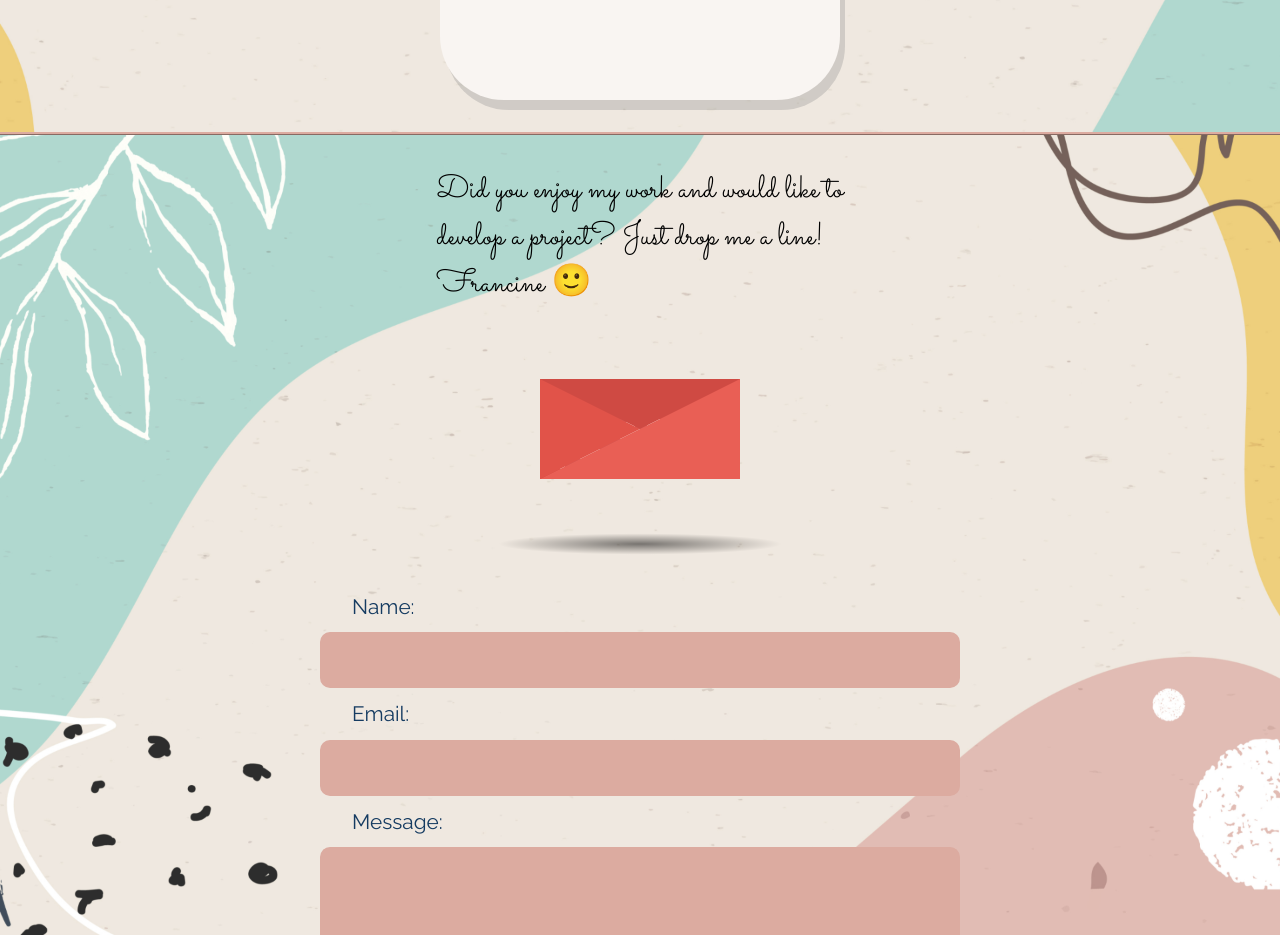
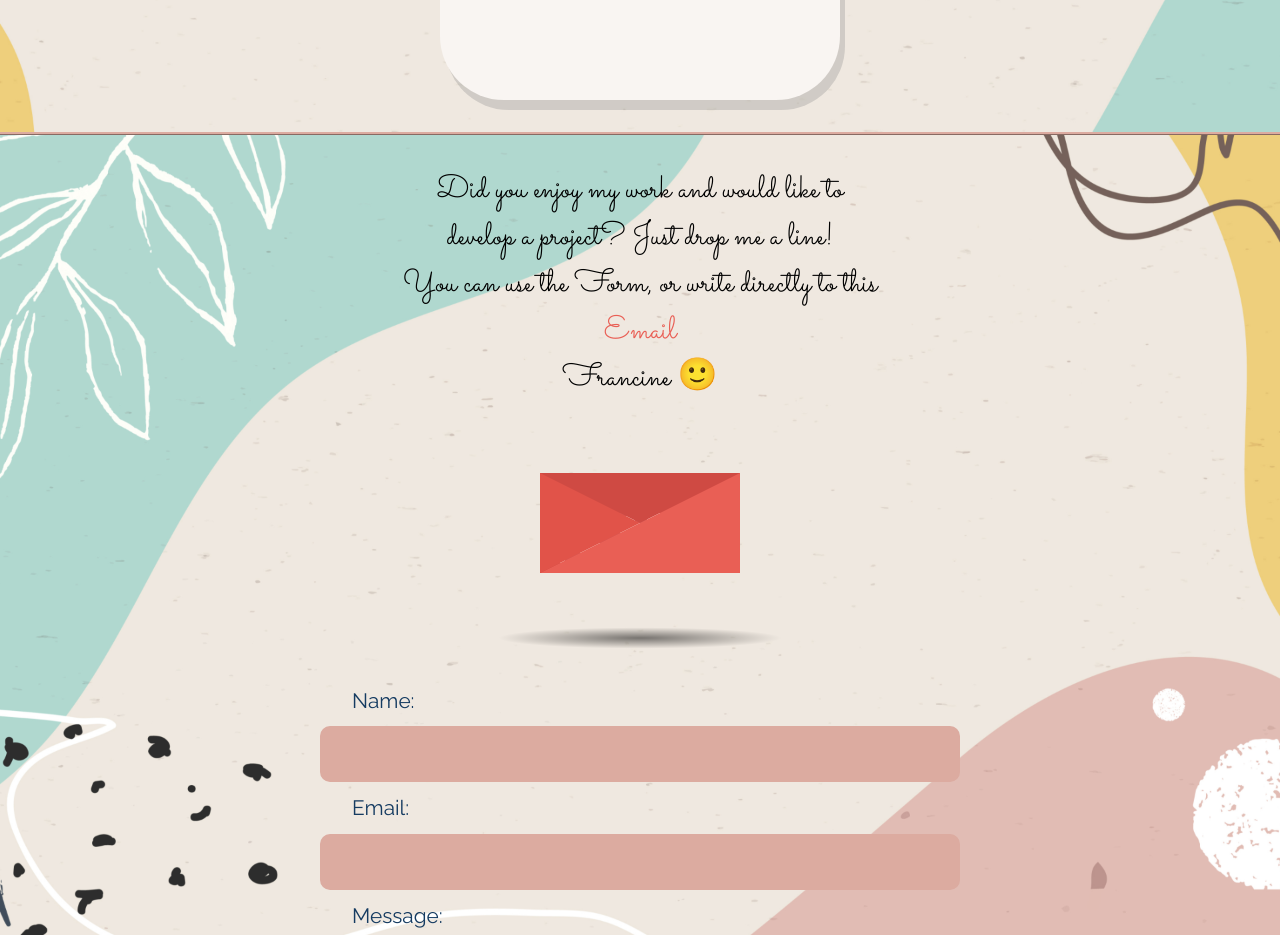
Before and after one commit to Francine-Pepe/portfolio-webdev, a React (Create React App) app: page / in a window 1280 px wide. Shown: the part 4740-5675 px from the top of the page. Built offline with nearby package versions, Linux system fonts and the light colour scheme.

Commit message:
form fixes and email added

```diff
--- a/src/Components/Contact/Contact.css
+++ b/src/Components/Contact/Contact.css
@@ -109,8 +109,13 @@ body {
   flex-direction: column;
   align-items: center;
   justify-content: center;
+  text-align: center;
 }
 
+.postit_text a {
+  text-decoration: none;
+  color:#e95f55;
+}
 .animation {
   padding-top: 2em;
 }
--- a/src/Components/Contact/Contact.js
+++ b/src/Components/Contact/Contact.js
@@ -1,78 +1,88 @@
-import React, { useRef } from 'react';
-import emailjs from '@emailjs/browser';
-import { Container } from '@mui/material';
-import './Contact.css';
-import { Icon } from '@iconify/react';
-import Animation from './Animation';
+import React, { useRef } from "react";
+import emailjs from "@emailjs/browser";
+import { Container } from "@mui/material";
+import "./Contact.css";
+import { Icon } from "@iconify/react";
+import Animation from "./Animation";
 // import Postit from './../Images/postit.png';
 
 export default function Contact() {
-
   const form = useRef();
 
   function sendEmail(e) {
     e.preventDefault();
 
-    emailjs.sendForm('service_5gpnfnk', 'template_sgmp2xj', form.current, 'user_YeUwC6WQsK1xiMGVBrKzC')
-      .then((result) => {
+    emailjs
+      .sendForm(
+        "YOUR_SERVICE_ID",
+        "YOUR_TEMPLATE_ID",
+        form.current,
+        "YOUR_PUBLIC_KEY"
+      )
+      .then(
+        (result) => {
           console.log(result.text);
-      }, (error) => {
+        },
+        (error) => {
           console.log(error.text);
-      });
+        }
+      );
     form.current.reset();
-          alert('Thanks for contacting me! I will reply you soon! 📧')
-
-  };
-
+    alert("Thanks for contacting me! I will reply you soon! 📧");
+  }
 
   return (
     <>
-      <div className="contact_header" id='contact' >
+      <div className="contact_header" id="contact">
+        <div className="postit_text">
+          <p>
+            Did you enjoy my work and would like to <br /> develop a project?
+            Just drop me a line! <br/>You can use the Form, or write directly to this <br/> <a href = "mailto: franmelopepe2@gmail.com">Email</a><br /> Francine 🙂
+          </p>
 
-        <div className='postit_text'>
-
-              <p>Did you enjoy my work and would like to <br/> develop a project? Just drop me a line! <br /> Francine 🙂 </p>
-
-              <div className='animation'>
+          <div className="animation">
             <Animation />
           </div>
         </div>
 
         <div className="background_container">
-        <Container fluid="true" className="contact_container mt-5"
+          <Container
+            fluid="true"
+            className="contact_container mt-5"
             sx={{
-            display: 'flex',
+              display: "flex",
               marginTop: 5,
-            justifyContent: 'center',
+              justifyContent: "center",
 
               "& .MuiContainer-root": {
-              display: 'flex',
-              alignItems: 'center',
-              justifyContent: 'center',
-              width: '100%'
-            }
+                display: "flex",
+                alignItems: "center",
+                justifyContent: "center",
+                width: "100%",
+              },
             }}
-
           >
-
             {/* <img className="postit" src={Postit} alt="postit" width="500" height="500" /> */}
 
-          <form  className="form_box" onSubmit={sendEmail} ref={form}>
+            <form className="form_box" onSubmit={sendEmail} ref={form}>
               <label>Name:</label>
               <input type="text" name="user_name" />
               <label>Email:</label>
               <input type="email" name="user_email" />
               <label>Message:</label>
               <textarea name="message" />
-            <button type="submit" value="Send"><Icon icon="fluent:send-28-regular" color="#F8F8F8" width="40" height="35" /></button>
+              <button type="submit" value="Send">
+                <Icon
+                  icon="fluent:send-28-regular"
+                  color="#F8F8F8"
+                  width="40"
+                  height="35"
+                />
+              </button>
             </form>
-
-
-
           </Container>
-
         </div>
       </div>
     </>
   );
-};
+}
```
Also changed, not shown: 1 other file (tests, documents, lock files or other folders). Lines whose indentation alone changed are shown as unchanged.
